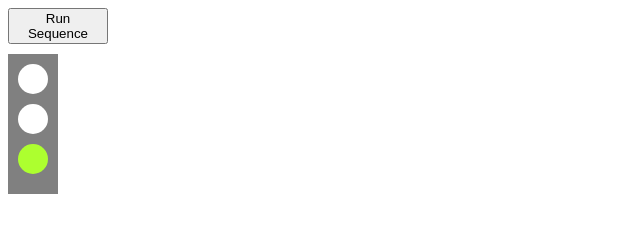
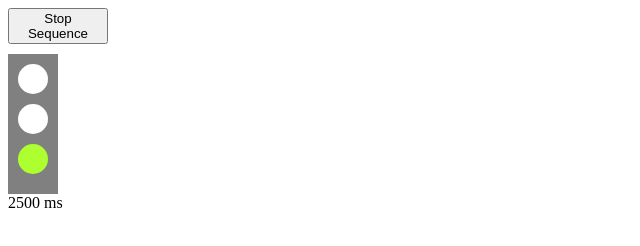
Before and after one commit to daenamkim/code-coffee, a website: page traffic_light/src/index.html in a window 1280 px wide. Both pictures are taken after a click on the button "Run Sequence". Shown: the full height of the page, 0-640 px from the left. Drawn offline with Linux system fonts and the light colour scheme.

Commit message:
Add toggle stop/run, indicating time.

```diff
--- a/traffic_light/src/index.html
+++ b/traffic_light/src/index.html
@@ -8,12 +8,15 @@
 </head>
 
 <body>
-  <button id="run">Run Sequence</button>
+  <button id="run" running="false">Run Sequence</button>
   <div class="container">
     <circle id="red"></circle>
     <circle id="yellow"></circle>
     <circle id="green"></circle>
   </div>
+  <div>
+    <span id="delay"></span>
+  </div>
   <script type="text/javascript" src="script.js"></script>
 </body>
 
--- a/traffic_light/src/script.js
+++ b/traffic_light/src/script.js
@@ -13,19 +13,21 @@ time allotted (so if you finish early, add additional
 functionality and make your code as high quality as you can!)
 */
 
-const IDLE = "";
+const IDLE = "idle";
 const RED = "red";
 const YELLOW = "yellow";
 const GREEN = "green";
+let isRunning = false;
+let timerId = null;
 
 const updateState = (state) => {
   switch (state) {
     case IDLE:
       return [RED, 2000];
     case RED:
-      return [GREEN, 2000];
+      return [GREEN, 2500];
     case GREEN:
-      return [YELLOW, 1000];
+      return [YELLOW, 800];
     case YELLOW:
       return [RED, 2000];
     default:
@@ -36,18 +38,33 @@ const updateState = (state) => {
 const updateLight = (state) => {
   const lights = document.getElementsByTagName("circle");
   [...lights].forEach(light => light.removeAttribute("class"));
-  document.getElementById(state).setAttribute("class", state);
+  if (state !== IDLE) {
+    document.getElementById(state).setAttribute("class", state);
+  }
+};
+
+const updateTimeDisplay = (delay) => {
+  document.getElementById("delay").innerHTML = `${delay} ms`;
 };
 
 const runSequence = (...params) => {
   const [currentState, delay] = updateState(params[0]);
   updateLight(currentState);
-  setTimeout(runSequence, delay, currentState);
-}
+  updateTimeDisplay(delay);
+  timerId = setTimeout(runSequence, delay, currentState);
+};
 
 window.onload = () => {
   const button = document.getElementById("run");
-  button.addEventListener("click", () => {
-    setTimeout(runSequence, 0, IDLE);
+  button.addEventListener("click", (e) => {
+    if (!isRunning) {
+      isRunning = true;
+      timerId = setTimeout(runSequence, 0, IDLE);
+    } else {
+      isRunning = false;
+      clearTimeout(timerId);
+      updateLight(IDLE);
+    }
+    e.target.innerHTML = (isRunning ? "Stop" : "Run") + " Sequence";
   });
 };
```
